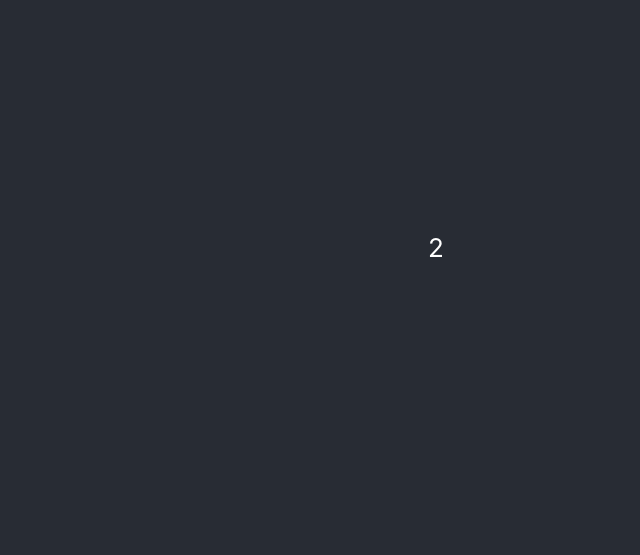
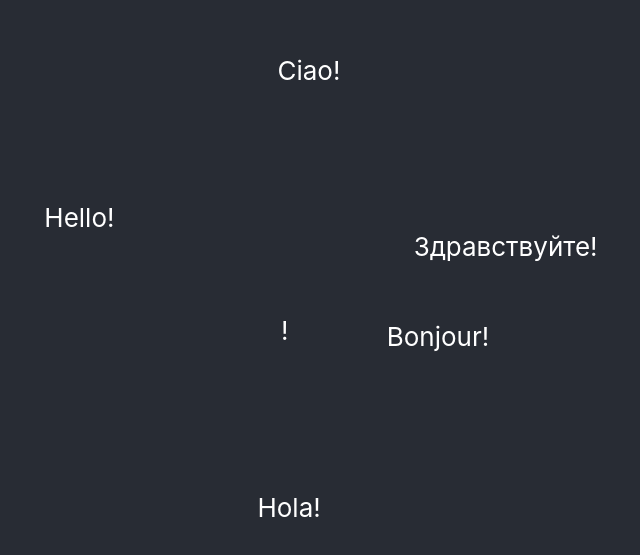
Before and after one commit to pavel-piatetskii/portfolio-site, a React (Create React App) app: page / in a window 1280 px wide. Shown: the part 153-708 px from the top of the page, without its empty margins (204-844 px from the left). Built offline with nearby package versions, Linux system fonts and the light colour scheme.

Commit message:
Set random appearance for greetings

```diff
--- a/src/App.js
+++ b/src/App.js
@@ -5,36 +5,49 @@ function App() {
 
   const [showGreeting, setShowGreeting] = useState(true);
   const [greeting, setGreeting] = useState('');
+  const [greetingArr, setGreetingArr] = useState([]);
   //const words = ['Здравствуйте', 'Bonjour', 'Ciao', 'Hola', 'Hello'];
 
+  const iterateGreeting = function () {
+    const words = ['Здравствуйте', 'Bonjour', 'Ciao', 'Hola', 'Hello'];
+    for (const [index, word] of words.entries()) {
+      console.log(index, word)
+      setTimeout(() => setGreeting(word), (index + 2) * 500)
+    }
+  };
+
   //const iterateGreeting = function() {
-  //  const words = ['Здравствуйте', 'Bonjour', 'Ciao', 'Hola', 'Hello'];
-  //  for (const [index, word] of words.entries()) {
-  //    console.log(index, word)
-  //    setTimeout(() => setGreeting(word), index * 500)
-  //  }
+  //const words = ['Здравствуйте', 'Bonjour', 'Ciao', 'Hola', 'Hello'];
+  //const x = Math.random() * 60 + 20;
+  //const y = Math.random() * 60 + 20;
+  //<p class="greetings__container" style={{top: `${x}vh`, left: `${y}vh`}}>{'word'}!</p>
+
+  //return setTimeout(() => words.map((word) => {
+  //    const x = Math.random() * 60 + 20;
+  //    const y = Math.random() * 60 + 20;
+  //    return <p class="greetings__container" style={{top: `${x}vh`, left: `${y}vh`}}>{word}!</p>
+  //    }), 500)
+  //
   //};
 
-  const iterateGreeting = function() {
-  const words = ['Здравствуйте', 'Bonjour', 'Ciao', 'Hola', 'Hello'];
-
-  return setTimeout(() => words.map((word) => {
-      const x = Math.random() * 60 + 20;
-      const y = Math.random() * 60 + 20;
-      return <p class="greetings__container" style={{top: `${x}vh`, left: `${y}vh`}}>{word}!</p>
-      }), 500)
-  };
-
-  //useEffect(() => iterateGreeting(), []);
+  useEffect(() => iterateGreeting(), []);
+  useEffect(() => {
+    const x = Math.random() * 60 + 20;
+    const y = Math.random() * 60 + 20;
+    console.log(x, y);
+    setGreetingArr(prev => [...prev, <p key={greetingArr.length} className="greetings__container" style={{ top: `${x}vh`, left: `${y}vh` }}>{greeting}!</p>])
+  }, [greeting]);
 
   //setTimeout(() => setGreeting(false), 1000);
 
   return (
     <div className="App">
       <header className="App-header">
-      {iterateGreeting()}
-      {!showGreeting && <p>homepage</p>}
+        {greeting && greetingArr.map((gr) => gr)}
+        {!showGreeting && <p>homepage</p>}
       </header>
+      <div className="main">
+      </div>
     </div>
   );
 }
```
